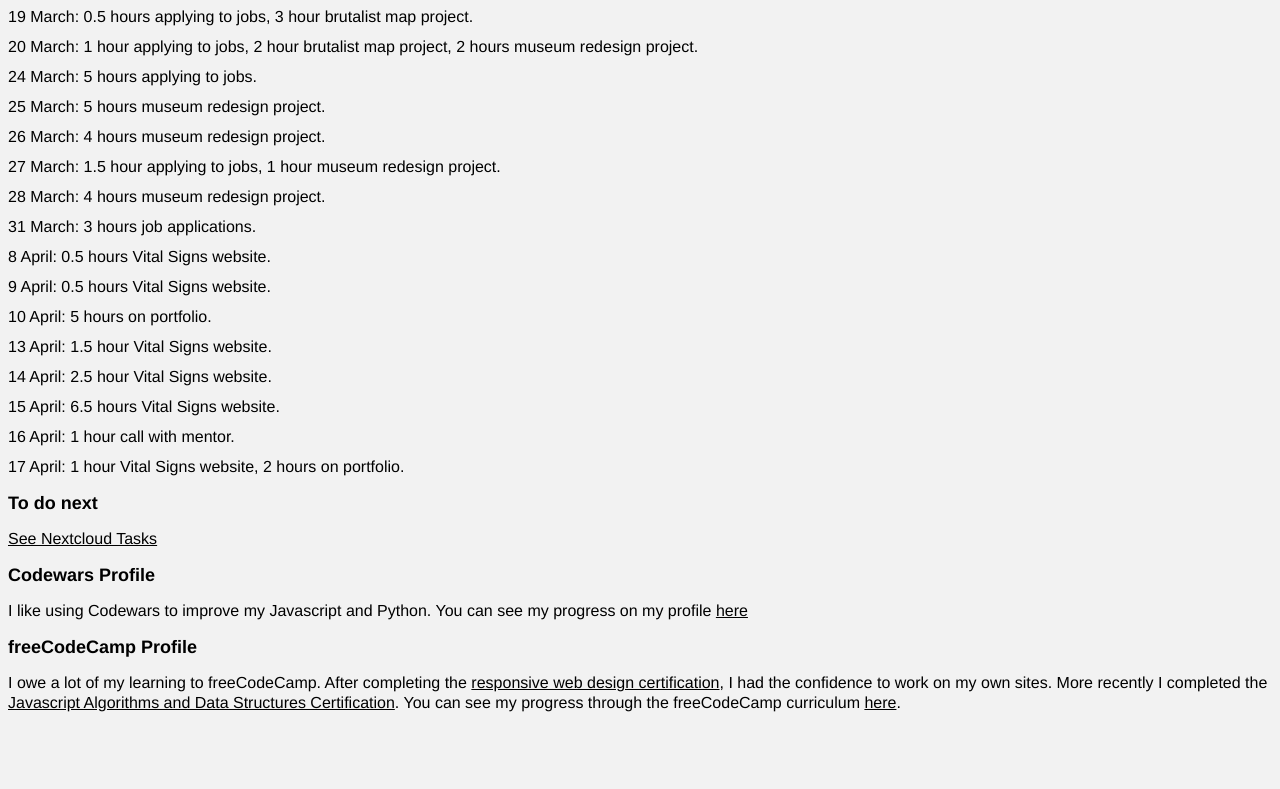
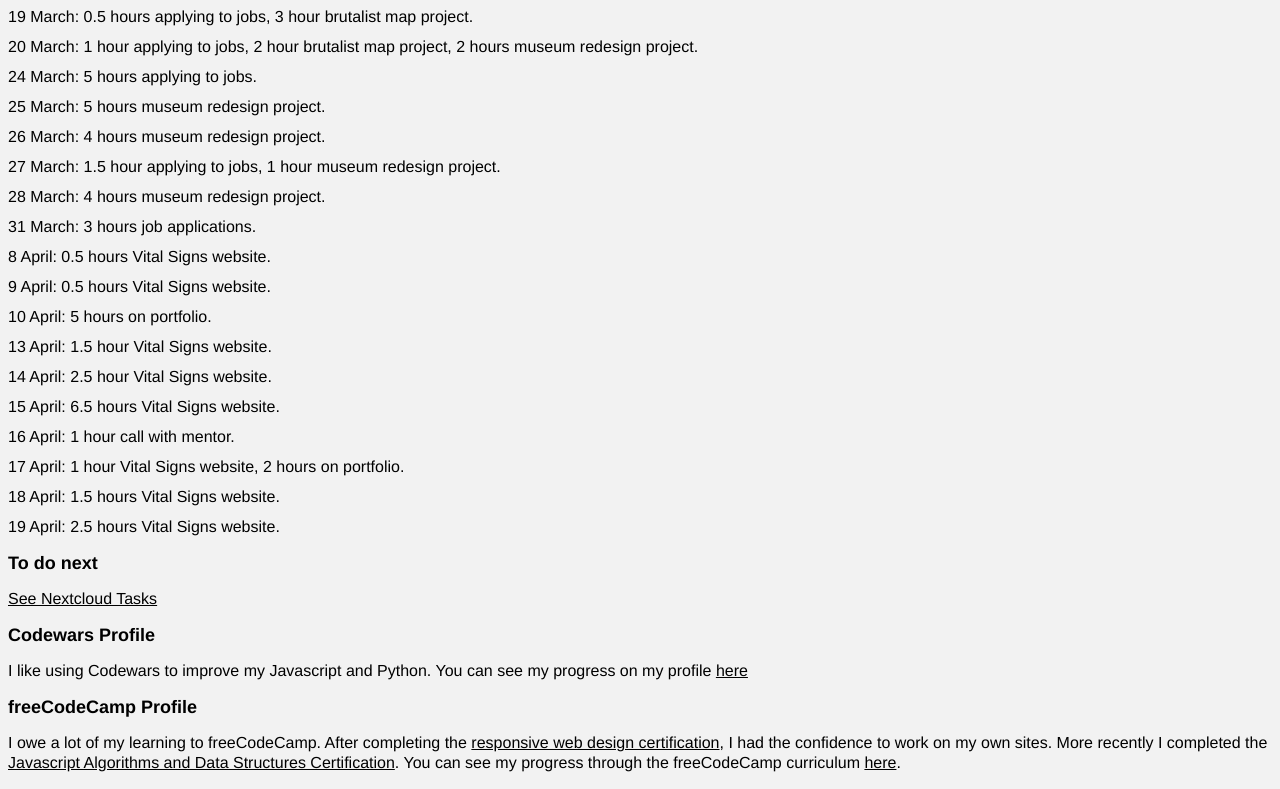
Before and after one commit to jackkershaw/my-coding-progress, an Eleventy site: page src/progress.md in a window 1280 px wide. Shown: the part 7497-8286 px from the top of the page. Before the commit the page ends 8226 px from the top, so only its background shows below. Built offline with nearby package versions, Linux system fonts and the light colour scheme; Eleventy itself is replaced by a stand-in of ours; files that its build step writes are made by us from their sources.

Commit message:
edit progress doc

```diff
--- a/src/progress.md
+++ b/src/progress.md
@@ -262,6 +262,8 @@ Keeping track of my journey learning to code, from October 2022 - Now. Hope this
 - 15 April: 6.5 hours Vital Signs website.
 - 16 April: 1 hour call with mentor.
 - 17 April: 1 hour Vital Signs website, 2 hours on portfolio.
+- 18 April: 1.5 hours Vital Signs website.
+- 19 April: 2.5 hours Vital Signs website.
 
 ## To do next
 
```
